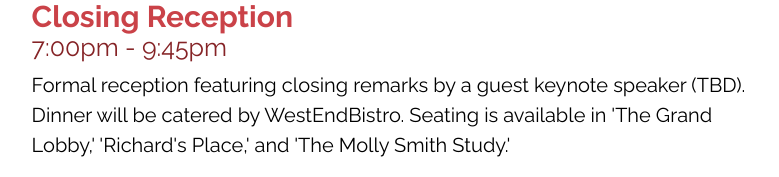
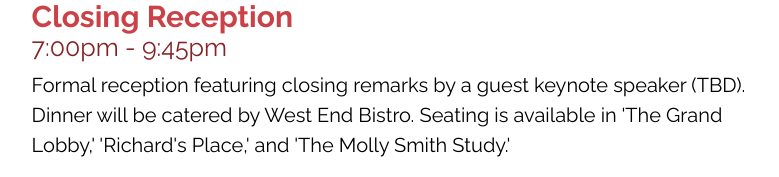
Before and after one commit to HMac96/p5_conference_hm, a plain HTML site: page schedule.html in a window 1280 px wide. Shown: the part 4360-4537 px from the top of the page, without its empty margins (250-1029 px from the left). Drawn offline with Linux system fonts and the light colour scheme.

Commit message:
Update schedule.html
Typo Change

```diff
--- a/schedule.html
+++ b/schedule.html
@@ -197,7 +197,7 @@
 			<h4>Closing Reception</h4>
 			<h5>7:00pm - 9:45pm</h5>
 			<p>Formal reception featuring closing remarks by a guest keynote speaker (TBD). Dinner will be catered by
-				WestEndBistro. Seating is available in 'The Grand Lobby,' 'Richard's Place,' and 'The Molly Smith Study.'</p></div>
+				West End Bistro. Seating is available in 'The Grand Lobby,' 'Richard's Place,' and 'The Molly Smith Study.'</p></div>
 		</div>
 	</div>
 	<!-- End Day 2 -->
```
